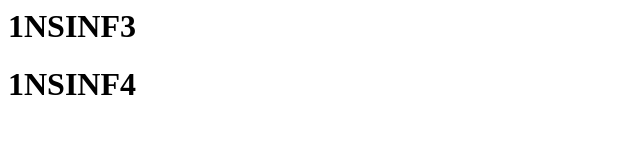
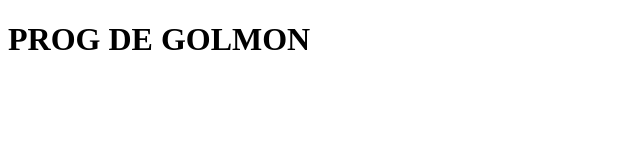
Before and after one commit to Efabris07/prog-de-golmon, a plain HTML site: page index.html in a window 1280 px wide. Shown: the whole page, without its empty margins (0-640 px from the left). Drawn offline with Linux system fonts and the light colour scheme.

Commit message:
Update index.html

```diff
--- a/index.html
+++ b/index.html
@@ -1,5 +1,9 @@
+<!DOCTYPE html>
 <html>
-	<h1>1NSINF3</h1>
-	<h1>1NSINF4</h1>
+	<head>
+		<H1>PROG DE GOLMON</H1>
+
+
+	</head>
 
 </html>
```
